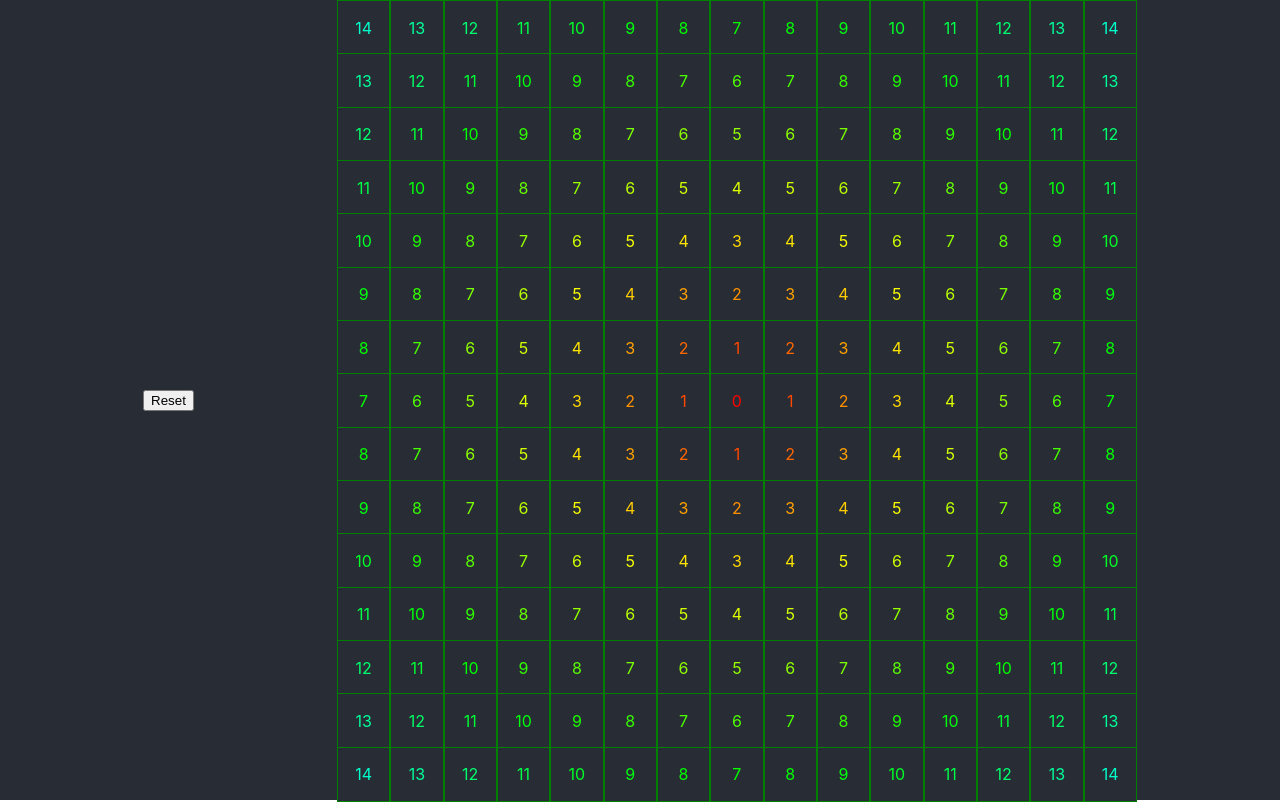
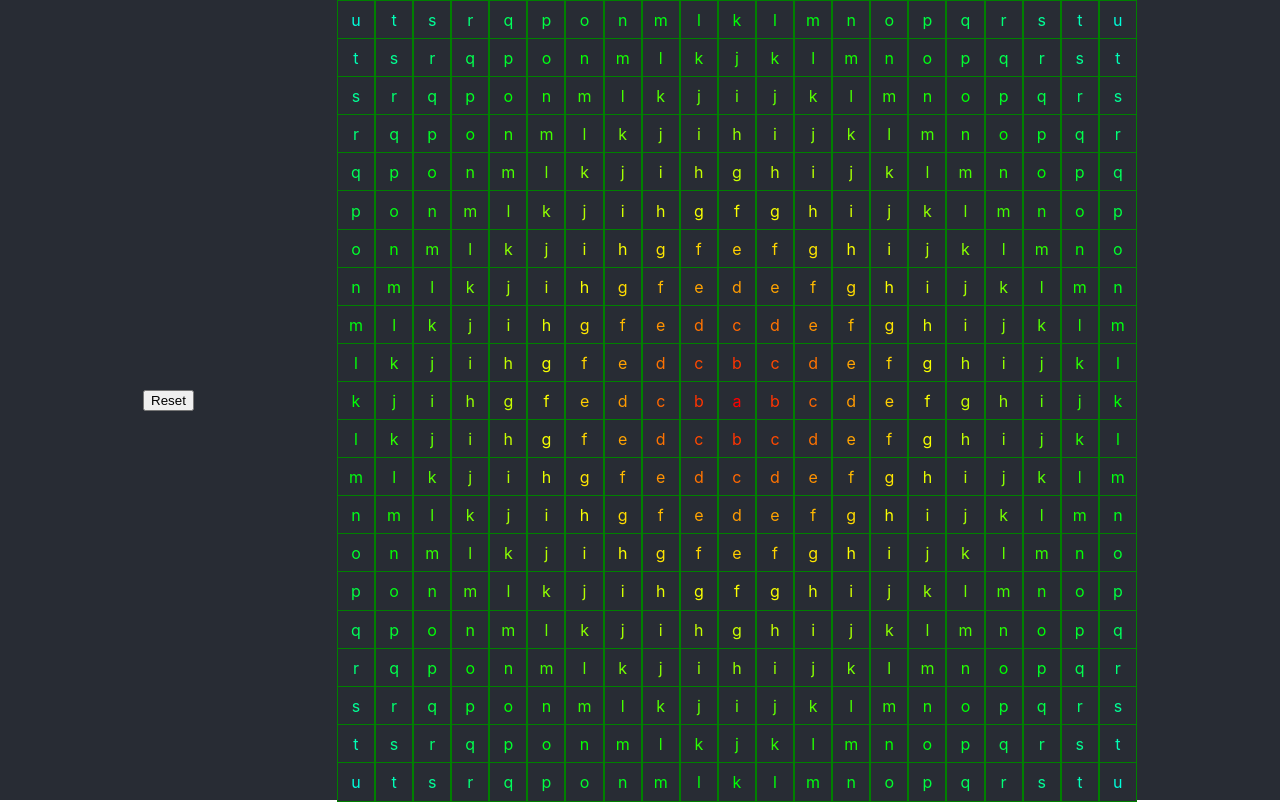
Before and after one commit to brianmatzelle/trees-revised, a React (Create React App) app: page / in a window 1280 px wide. Built offline with nearby package versions, Linux system fonts and the light colour scheme.

Commit message:
letters added, going to test 1v1

```diff
--- a/src/components/Grid.tsx
+++ b/src/components/Grid.tsx
@@ -2,8 +2,8 @@ import React, { useState, useEffect } from 'react';
 import Unit from './Unit.tsx';
 
 function Grid({ alreadyOnFire, setAlreadyOnFire }) {
-    const LENGTH = 15;
-    const USER_PROBABILTY = 0.3;    // user probability > 0.5 would be betting on the fire not spreading enough
+    const LENGTH = 21;
+    const USER_PROBABILTY = 0.4;    // user probability > 0.5 would be betting on the fire not spreading enough
     const DELAY = 200;  // Xms delay
 
     const [grid, setGrid] = useState(
--- a/src/components/Unit.tsx
+++ b/src/components/Unit.tsx
@@ -64,8 +64,8 @@ function Unit(UnitProps: UnitProps): JSX.Element {
         // setOnFire(true);
         if (!onFire && !alreadyOnFire) {
           setOnFire(true);
+          setAlreadyOnFire(true);
         }
-        setAlreadyOnFire(true);
       }}
       style={{
         border: onFire ? '1px solid red' : '1px solid green',
@@ -94,7 +94,7 @@ function Unit(UnitProps: UnitProps): JSX.Element {
       }}
       >
         {/* { x + ',' + y + '\n' } */}
-        {calcAreas(x, y, length)}
+        {String.fromCharCode(97 + calcAreas(x, y, length))}
         {/* { getLabel() } */}
       </div>
     </div>
```
